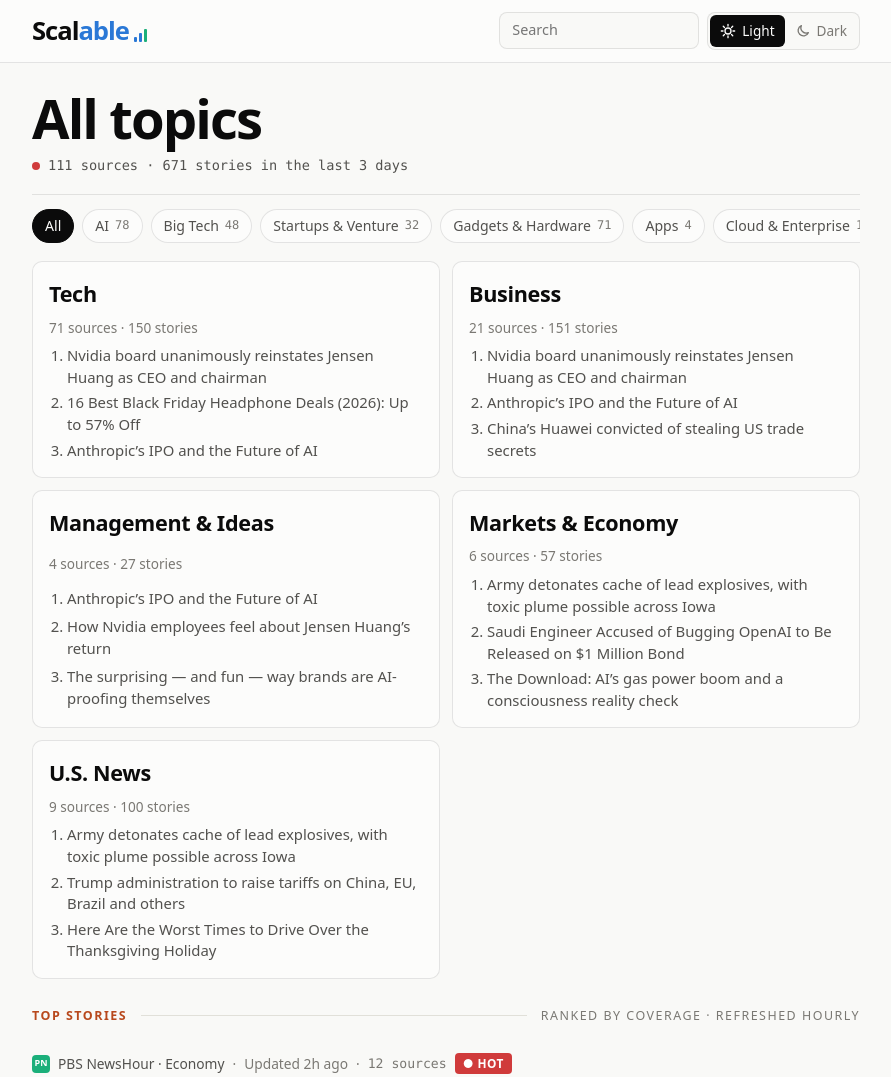
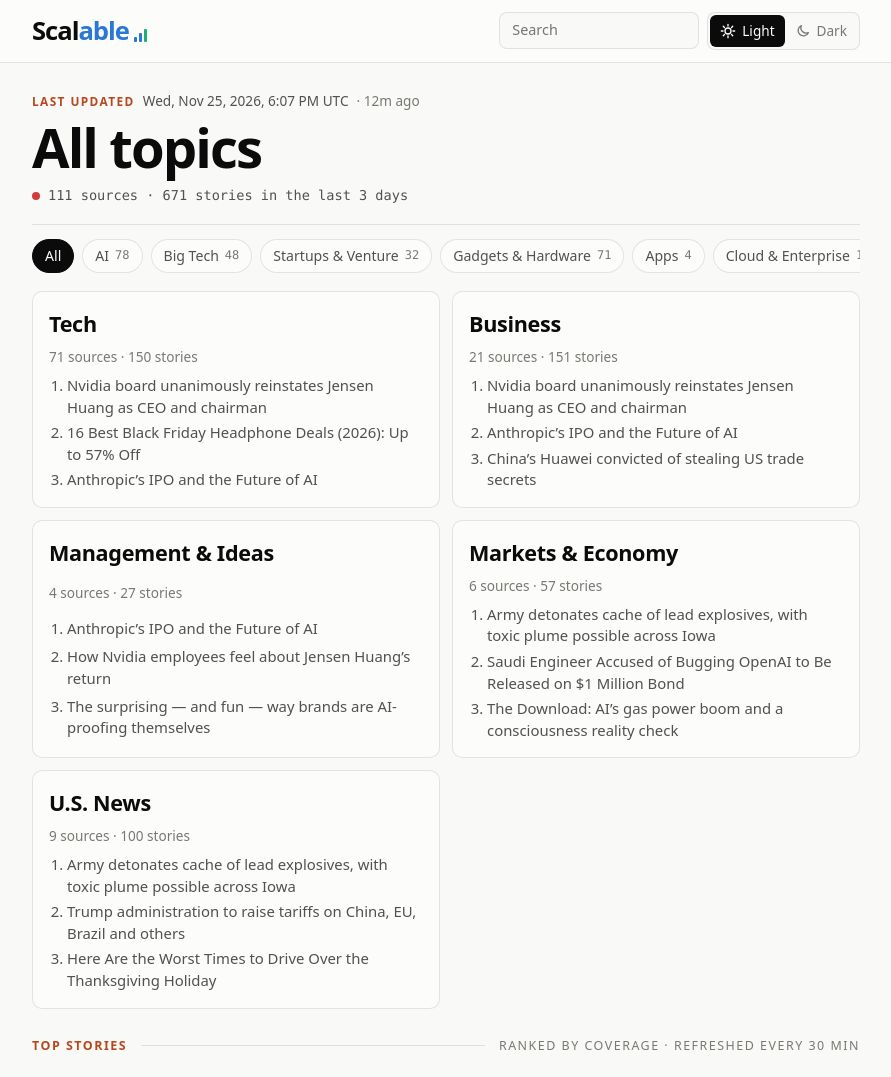
Before and after one commit to pilkingtone/scalable, a plain HTML site: page web/index.html in a window 1280 px wide. Shown: the top 1077 px of the page, without its empty margins (194-1085 px from the left). Drawn offline with Linux system fonts and the light colour scheme.

Commit message:
Last updated date and time above each page title; page picks up new headlines without reloading
Co-Authored-By: Claude Opus 5.5 <noreply@anthropic.com>
Claude-Session: https://claude.ai/code/session_011hAQ5hatCkQYnrYT1EVP7A

```diff
--- a/web/app.js
+++ b/web/app.js
@@ -121,7 +121,7 @@
     const top = lead.slice(0, filtering ? 60 : 12);
     const frag = document.createDocumentFragment();
     const label = state.cat ? catOf(state.cat).name : "Top stories";
-    frag.appendChild(kicker(label, filtering ? plural(lead.length, "story") + (state.q ? ` matching “${state.q}”` : "") : "Ranked by coverage · refreshed hourly"));
+    frag.appendChild(kicker(label, filtering ? plural(lead.length, "story") + (state.q ? ` matching “${state.q}”` : "") : "Ranked by coverage · refreshed every 30 min"));
     top.forEach((s) => frag.appendChild(storyCard(s, byId)));
     if (!top.length) frag.appendChild(el("p", "banner", state.q ? "No stories match your search." : "No stories in this category right now."));
     if (filtering || topic === null) return frag;
@@ -187,9 +187,33 @@
     return frag;
   }
 
+  // "Last updated Wed, Nov 25, 2026, 5:23 PM EST · 12 min ago", above each page title.
+  function updatedLine() {
+    const iso = state.data.generated_at, d = new Date(iso);
+    const p = el("p", "updated");
+    if (isNaN(d)) return p;
+    const t = el("time", null, d.toLocaleString(undefined, {weekday: "short", month: "short", day: "numeric", year: "numeric",
+      hour: "numeric", minute: "2-digit", timeZoneName: "short"}));
+    t.dateTime = iso;
+    p.append(el("b", null, "Last updated"), t, el("span", "updated-ago", "· " + ago(iso)));
+    return p;
+  }
+  // Keep "x min ago" current, and pick up new headlines without a reload.
+  function tick() {
+    document.querySelectorAll(".updated-ago").forEach((e) => { e.textContent = "· " + ago(state.data.generated_at); });
+  }
+  async function refresh() {
+    const data = await fetch("data/feeds.json", {cache: "no-cache"}).then((r) => r.ok ? r.json() : null).catch(() => null);
+    if (!data || data.generated_at === state.data.generated_at) return;
+    const y = scrollY;
+    data.stories = data.stories || [];
+    state.data = data; renderMeta(); render(); scrollTo(0, y);
+  }
+
   function pageHead(title, statsText, withModes, crumb) {
     const head = el("section", "page-head");
     if (crumb) { const c = el("a", "crumb", "← All topics"); c.href = hashFor(null, null, state.cat); head.appendChild(c); }
+    head.appendChild(updatedLine());
     head.appendChild(el("h1", "page-title", title));
     const row = el("div", "title-row");
     const st = el("div", "stats"); st.append(el("i", "live"), statsText); row.appendChild(st);
@@ -275,7 +299,7 @@
   function renderMeta() {
     const d = state.data;
     const m = document.getElementById("meta"); m.replaceChildren();
-    m.append("Updated ", el("strong", null, fmtTime(d.generated_at)), ` · ${d.sources.length} sources · refreshed hourly`);
+    m.append("Updated ", el("strong", null, fmtTime(d.generated_at)), ` · ${d.sources.length} sources · refreshed about every 30 minutes`);
     document.getElementById("sources-note").textContent = "Sources: " + d.sources.map((x) => x.name).join(", ") + ".";
     if (d.ai && d.ai.enabled) document.getElementById("ai-note").textContent =
       " Story summaries, “Why it matters” notes and story labels are written by AI from the outlets' own headlines and feed summaries, and may contain mistakes; follow the links for the full reporting.";
@@ -315,6 +339,9 @@
       clearTimeout(t); t = setTimeout(() => { state.q = e.target.value.trim().toLowerCase(); render(); }, 150);
     });
     addEventListener("scroll", hide, {passive: true});
+    setInterval(tick, 60e3);
+    setInterval(() => { if (!document.hidden) refresh(); }, 5 * 60e3);
+    document.addEventListener("visibilitychange", () => { if (!document.hidden) { tick(); refresh(); } });
   }
   load();
 })();
--- a/web/style.css
+++ b/web/style.css
@@ -59,7 +59,7 @@ a:focus-visible, button:focus-visible, input:focus-visible { outline: 2px solid
 
 /* Page heads */
 .page-head { padding: 28px 0 18px; border-bottom: 1px solid var(--border); display: grid; grid-template-columns: 1fr auto; gap: 10px 16px; align-items: end; }
-.page-head > .crumb, .page-head > .page-title { grid-column: 1 / -1; }
+.page-head > .crumb, .page-head > .page-title, .page-head > .updated { grid-column: 1 / -1; }
 .crumb { color: var(--muted); text-decoration: none; font-size: 0.9rem; }
 .crumb:hover { color: var(--ink-2); }
 .page-title { font-size: clamp(2.2rem, 7vw, 3.4rem); font-weight: 800; line-height: 1.02; letter-spacing: -0.035em; }
@@ -166,3 +166,8 @@ a:focus-visible, button:focus-visible, input:focus-visible { outline: 2px solid
 .chip:hover { border-color: var(--ink-2); }
 .chip[aria-current="true"] { background: var(--ink); color: var(--surface); border-color: var(--ink); }
 .chip[aria-current="true"] span { color: inherit; opacity: 0.7; }
+
+/* "Last updated" line above page titles */
+.updated { margin: 0; display: flex; flex-wrap: wrap; gap: 4px 8px; align-items: baseline; color: var(--ink-2); font-size: 0.85rem; }
+.updated b { color: var(--label); font-size: 0.74rem; letter-spacing: 0.12em; text-transform: uppercase; font-weight: 700; }
+.updated-ago { color: var(--muted); }
```
